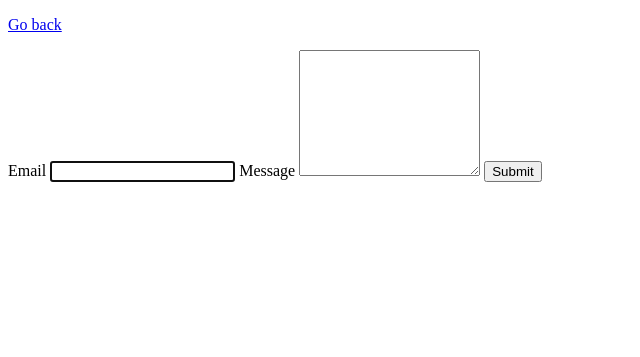
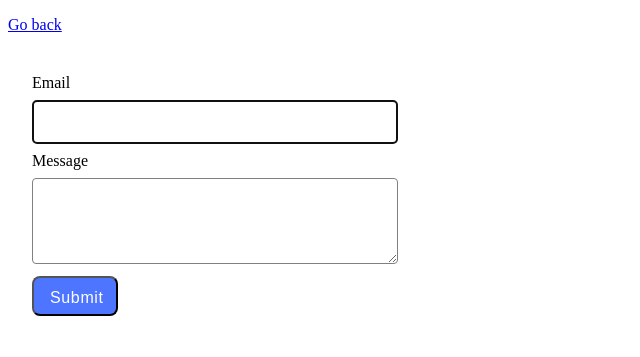
Before and after one commit to Roman-Tykhiy/goit-js-hw-09, a plain HTML site: page 2-form.html in a window 1280 px wide. Shown: the whole page, without its empty margins (0-640 px from the left). Drawn offline with Linux system fonts and the light colour scheme.

Commit message:
Deploying to gh-pages from @ Roman-Tykhiy/goit-js-hw-09@72102b2d8e913370bbccdbeb465b79eac15f9aea 🚀

```diff
--- a/2-form.html
+++ b/2-form.html
@@ -4,15 +4,16 @@
     <meta charset="UTF-8" />
     <meta http-equiv="X-UA-Compatible" content="IE=edge" />
     <meta name="viewport" content="width=device-width, initial-scale=1.0" />
-    <title>Gallery 2</title>
+    <title>2 Form</title>
     <script type="module" crossorigin src="/goit-js-hw-09/2-form.js"></script>
     <link rel="modulepreload" crossorigin href="/goit-js-hw-09/assets/modulepreload-polyfill-B5Qt9EMX.js">
+    <link rel="stylesheet" crossorigin href="/goit-js-hw-09/assets/2-form-Cq66E_sB.css">
   </head>
   <body>
     <main>
       <p><a href="./index.html">Go back</a></p>
       <form class="feedback-form" autocomplete="off">
-        <label>
+        <label class="item">
           Email
           <input class="form-input" type="email" name="email" autofocus />
         </label>
@@ -20,7 +21,7 @@
           Message
           <textarea class="form-textarea" name="message" rows="8"></textarea>
         </label>
-        <button type="submit">Submit</button>
+        <button class="button" type="submit"><span>Submit</span></button>
       </form>
 
     </main>
--- /dev/null
+++ b/assets/2-form-Cq66E_sB.css
@@ -0,0 +1 @@
+.feedback-form{display:flex;flex-direction:column;border-radius:8px;width:408px;height:256px;background:#fff;padding:24px}.item{display:flex;flex-direction:column}.form-input{border:1px solid #808080;border-radius:4px;width:360px;height:40px;margin-top:8px;margin-bottom:8px}.form-input:hover{border:2px solid #090909}.form-textarea{border:1px solid #808080;border-radius:4px;width:360px;height:80px;margin-top:8px;margin-bottom:8px}.form-textarea:hover{border:2px solid #090909}.button{border-radius:8px;padding:8px 16px;width:86px;height:40px;background:#4e75ff}.button:hover{background:#6081f8}span{font-family:Montserrat,sans-serif;font-weight:500;font-size:16px;line-height:1.5;letter-spacing:.04em;color:#fff}
```
